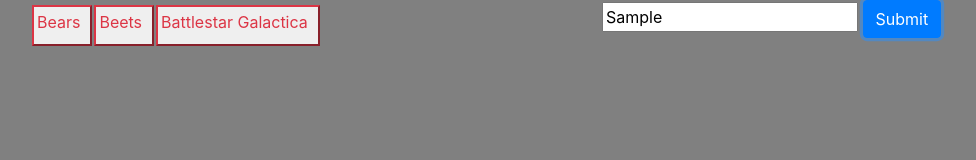
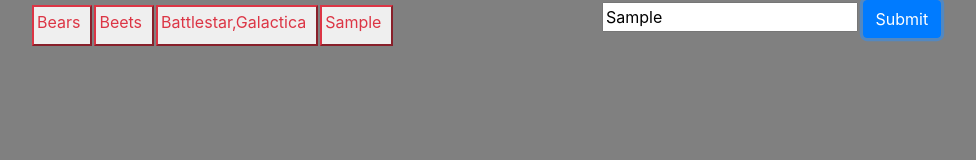
Before and after one commit to Skorgum/GifTastic, a plain HTML site: page index.html in a window 1280 px wide. Both pictures are taken after typing "Sample" into the empty fields and a click on the button "Submit". Shown: the whole page, without its empty margins (53-1029 px from the left). Drawn offline with nearby package versions, Linux system fonts and the light colour scheme.

```diff
--- a/assets/app.js
+++ b/assets/app.js
@@ -4,18 +4,17 @@ console.log("( ͡◉ ͜ʖ ͡◉)");
 var gifQueries = [
     "Bears",
     "Beets",
-    // this string console logs as only "Battlestar", why?
-    // TODO:  try as a nested array
-    "Battlestar Galactica"
+    ["Battlestar", "Galactica"],
 ];
 
 // for loop appending query array as buttons
 for (var i = 0; i < gifQueries.length; i++) {
     // why does only ` work as the html wrapper here, why won't single or double quotes work?
-    $("#queryButtons").append(`<button class ="btn-outline-danger" data-attr=${gifQueries[i]}>${gifQueries[i]} </button>`);
+    // why am I restricted to a continuous string without spaces for the button class?  btn btn-outline-danger causes issues with the onclick event
+    $("#queryButtons").append(`<button class= "btn-outline-danger" data-attr= ${gifQueries[i]}>${gifQueries[i]} </button>`);
 };
 
-// why is the class needed for the onclick event here?
+// why is the class needed for the onclick event here?  The event does not register without it.
 $("#queryButtons").on("click", ".btn-outline-danger", function(event) {
     event.preventDefault();
     var queryText = $(this).attr("data-attr");
@@ -29,11 +28,19 @@ $("#queryButtons").on("click", ".btn-outline-danger", function(event) {
         console.log(response);
         var data = response.data;
         for (var i = 0; i < response.data.length; i++) {
-            $("#queryResults").prepend(`<img class="gifimages" data-still="${data[i].images.fixed_height_still.url}"data-animate ="${data[i].images.fixed_height.url}" data-state="animate" src="${data[i].images.fixed_height.url}" width=310 height=310 />`)
+            $("#queryResults").prepend(`<img class= "gifimages" data-still= "${data[i].images.fixed_height_still.url}"data-animate= "${data[i].images.fixed_height.url}" data-state="animate" src="${data[i].images.fixed_height.url}" width=310 height=310 />`)
         }
     });
 });
 
 // submit button onclick event
+$("#submit").on("click", function(event) {
+    event.preventDefault();
+    var query = $("#gifQuery").val().trim();
+    console.log(query);
+    gifQueries.push(query);
+    console.log(gifQueries);
+    $("#queryButtons").append(`<button class= "btn-outline-danger"  data-attr= ${query}>${query}</button>`)
+})
 
 // query results onclick event to start/stop animation
--- a/index.html
+++ b/index.html
@@ -23,7 +23,7 @@
             </div>
 
             <div class="col-md search">
-                <input id="gifSearch" type="text">
+                <input id="gifQuery" type="text">
                 <button id="submit" type="button" class="btn btn-primary">Submit</button>
             </div>
         </div>
```
Also changed, not shown: 1 other file.
